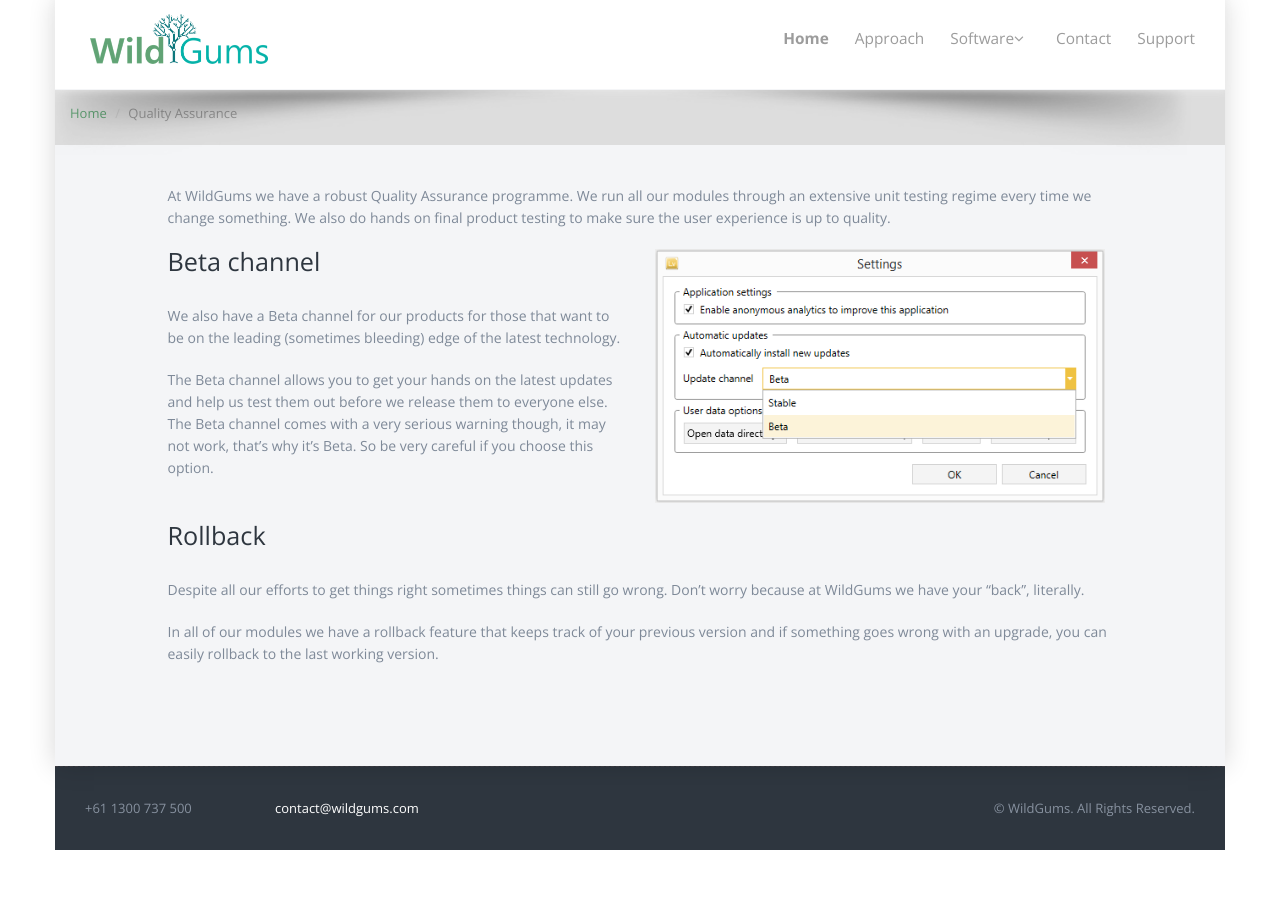
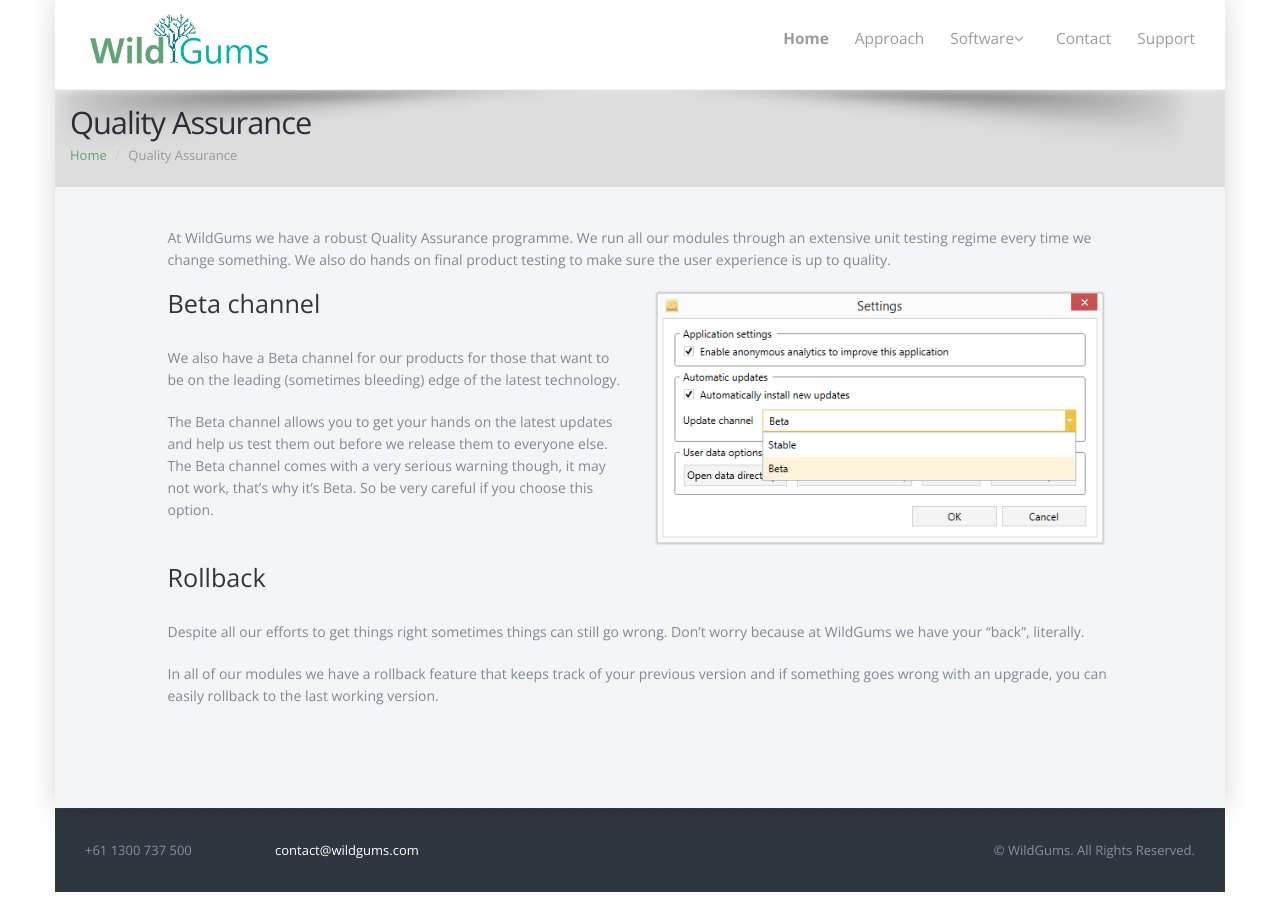
Before and after one commit to Orcomp/Old_Web.WildGums, a Jekyll site: the page built from 05-Quality Assurance.html, in a window 1280 px wide. Built offline with Jekyll 4.4.1, drawn with Linux system fonts in a browser that asks for light colours.

Commit message:
Adds Upgrades, Quality Assurance headers

```diff
--- a/04-Upgrades.html
+++ b/04-Upgrades.html
@@ -1,12 +1,13 @@
 ---
 layout: default
 dropdown-title: Upgrades
+header: Upgrades
 permalink: /upgrades/
 Upgrades-description: ""
 ---
 <header id="page-title">
     <div class="container">
-        <h1>{{ page.title }}</h1>
+        <h1>{{ page.header }}</h1>
 
         <ul class="breadcrumb">
             <li><a href="{{ site.url }}">Home</a></li>
--- a/05-Quality Assurance.html
+++ b/05-Quality Assurance.html
@@ -1,13 +1,14 @@
 ---
 layout: default
 dropdown-title: Quality Assurance
+header: Quality Assurance
 permalink: /qualityassurance/
 qualityassurance-description: ""
 
 ---
 <header id="page-title">
     <div class="container">
-        <h1>{{ page.title }}</h1>
+        <h1>{{ page.header }}</h1>
 
         <ul class="breadcrumb">
             <li><a href="{{ site.url }}">Home</a></li>
```
